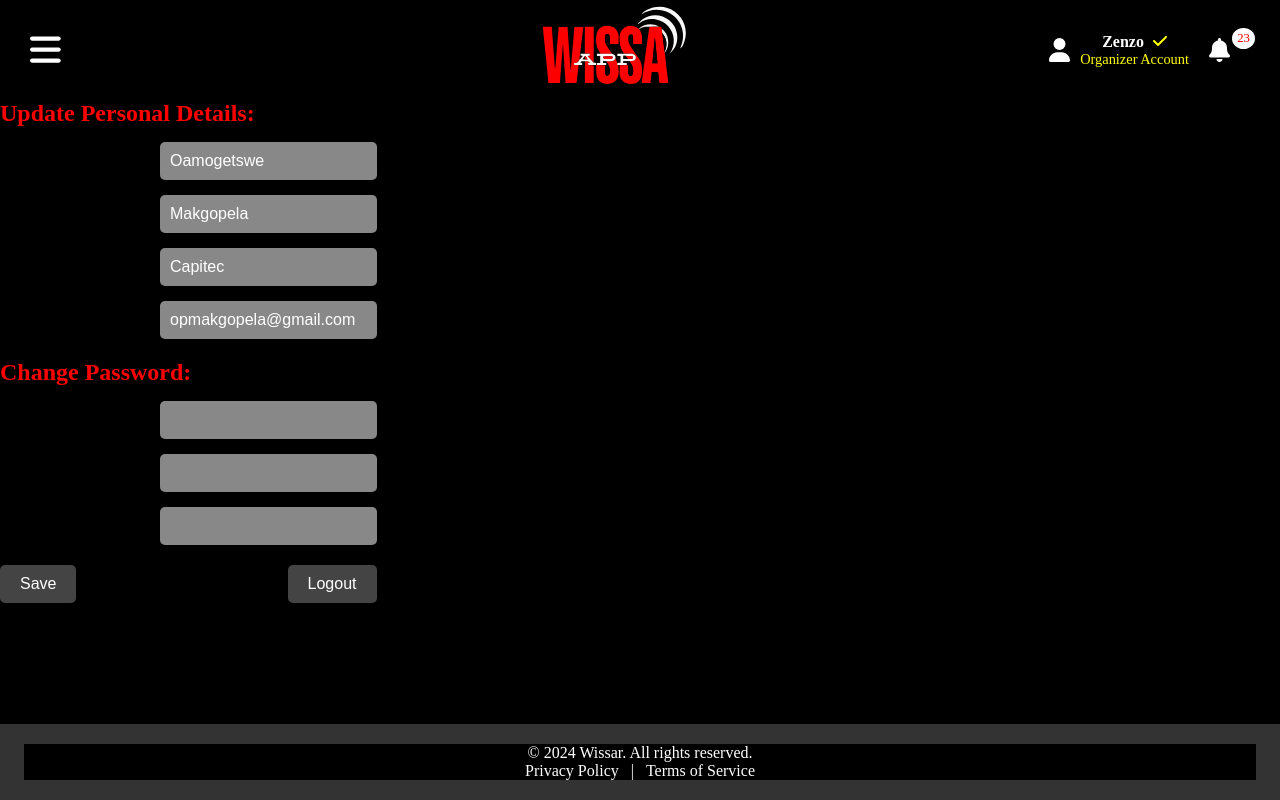
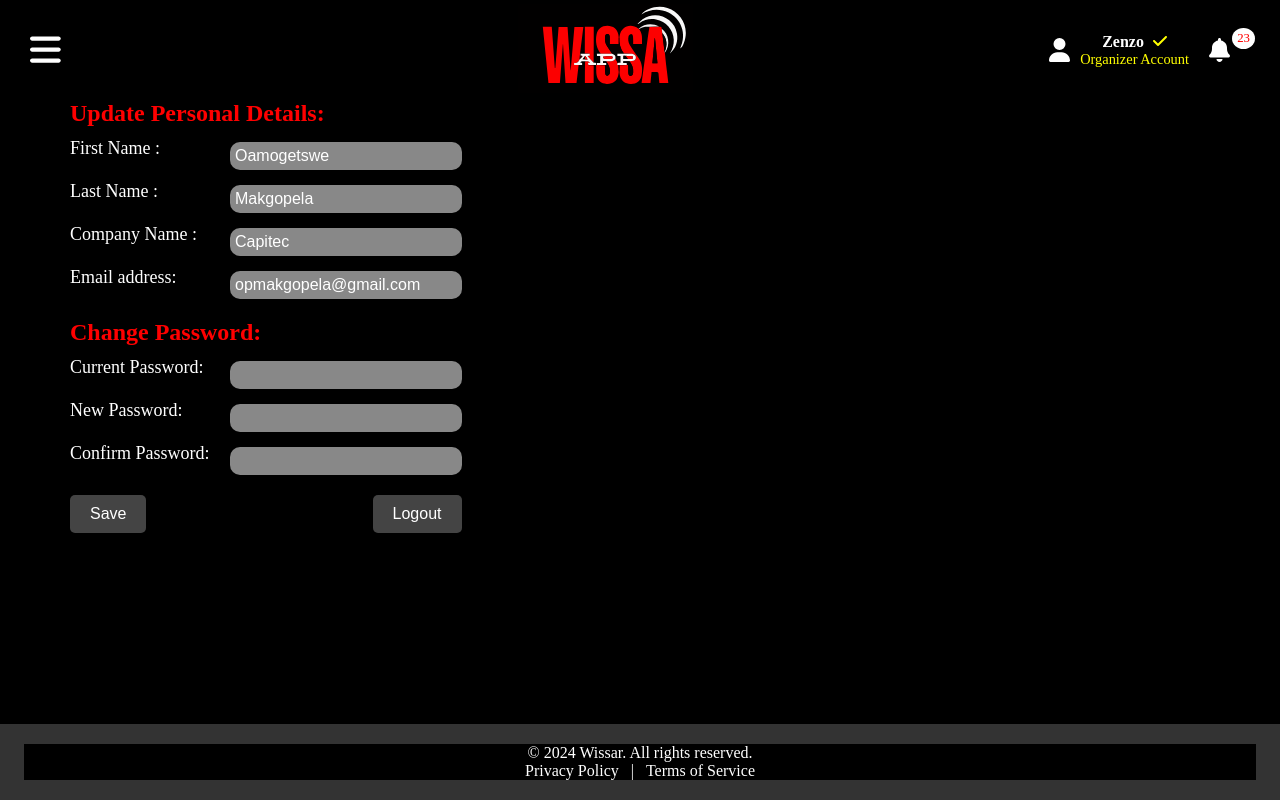
Before and after one commit to FowardPro/wissar_app, a React (Create React App) app: page /settings in a window 1280 px wide. Built offline with nearby package versions, Linux system fonts and the light colour scheme.

Commit message:
Edit cOrganizerAccount.ss

```diff
--- a/src/components/OrganizerAccountDesktop.css
+++ b/src/components/OrganizerAccountDesktop.css
@@ -172,6 +172,7 @@
     color: red;
     font-size: 24px;
     margin-bottom: 10px;
+    padding-left: 70px;
   }
 
   .form-group {
@@ -183,22 +184,25 @@
   .form-group label {
     flex: 0 0 150px; /* Adjust the label width as needed */
     margin-right: 10px;
-    font-size: 18px;
+    font-size: 18px;color: white;
+    padding-left: 70px;
   }
 
   .form-group input {
     flex: 1;
-    padding: 10px;
+    padding: 5px;
     border: none;
-    border-radius: 5px;
+    border-radius: 10px;
     background-color: #888; /* Adjusted background color */
     color: white;
     font-size: 16px;
+    padding-right:30px;
   }
 
   .buttons {
     display: flex;
     justify-content: space-between;
+    padding-left: 70px;
   }
 
   button {
@@ -209,6 +213,7 @@
     color: white;
     cursor: pointer;
     font-size: 16px;
+
   }
 
   button:hover {
```
